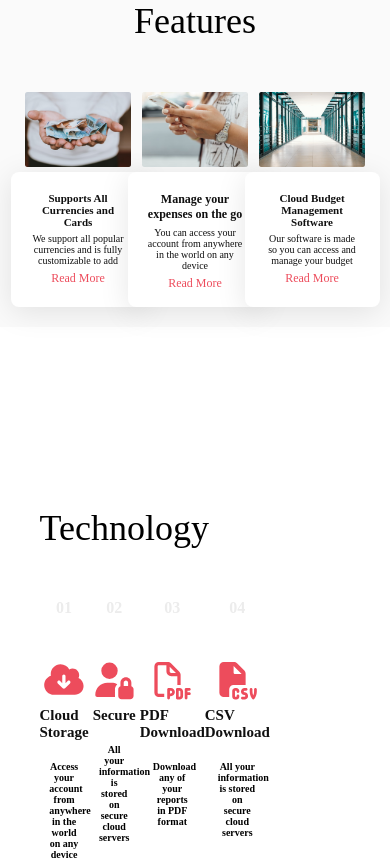
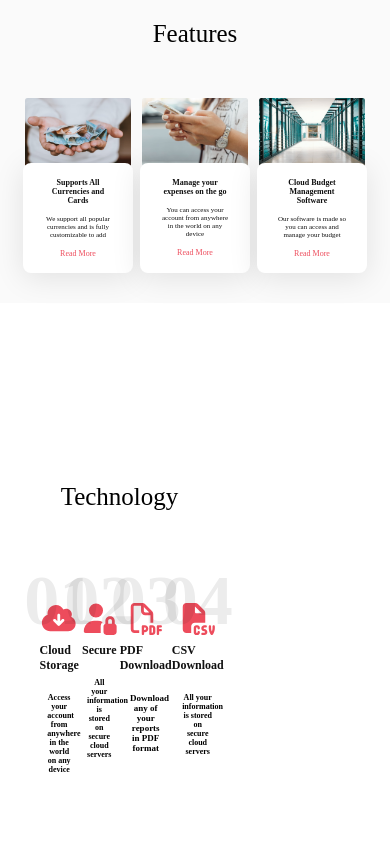
Before and after one commit to tursunbekovaDev/cloud, a plain HTML site: page index.html in a window 390 px wide. Drawn offline with Linux system fonts and the light colour scheme.

Commit message:
Adapt3 (#5)
* add section

* adapt

* adapt

* adapted

* adapted

```diff
--- a/media.scss
+++ b/media.scss
@@ -454,6 +454,168 @@
   }
 }
 @media (max-width: 450px){
+  #feature {
+    padding: 20px 0 130px 0;
+
+    .feature {
+      &--center {
+        font-size: 25px;
+      }
+
+      &--more {
+        &__support {
+          &--card1 {
+            padding: 15px 20px;
+            width: 70px;
+            height: 80px;
+            margin-top: 65px;
+
+            h1 {
+              font-size: 8px;
+            }
+
+            p {
+              font-size: 7px;
+              padding: 10px 0;
+            }
+
+            a {
+              font-size: 8px;
+            }
+          }
+        }
+
+        &__manage {
+          &--card2 {
+            padding: 15px 20px;
+            width: 70px;
+            height: 80px;
+            margin-top: 65px;
+
+            h1 {
+              font-size: 8px;
+            }
+
+            p {
+              font-size: 7px;
+              padding: 10px 0;
+            }
+
+            a {
+              font-size: 8px;
+            }
+          }
+        }
+
+        &__budget {
+          &--card3 {
+            padding: 15px 20px;
+            width: 70px;
+            height: 80px;
+            margin-top: 65px;
+
+            h1 {
+              font-size: 8px;
+            }
+
+            p {
+              font-size: 7px;
+              padding: 10px 0;
+            }
+
+            a {
+              font-size: 8px;
+            }
+          }
+        }
+      }
+    }
+  }
+  #techno {
+    .techno {
+      &--tittle {
+        font-size: 25px;
+      }
+
+      &--servers {
+        &__cloud {
+          h1 {
+            font-size: 70px;
+          }
+
+          .icon {
+            font-size: 30px;
+            padding: 42px 0 0 0
+          }
+
+          h2 {
+            font-size: 12px;
+          }
+
+          h3 {
+            font-size: 8px;
+          }
+        }
+
+        &__secure {
+          h1 {
+            font-size: 70px;
+          }
+
+          .icon {
+            font-size: 30px;
+            padding: 42px 0 0 0
+          }
+
+          h2 {
+            font-size: 12px;
+          }
+
+          h3 {
+            font-size: 8px;
+          }
+        }
+
+        &__pdf {
+          h1 {
+            font-size: 70px;
+          }
+
+          .icon {
+            font-size: 30px;
+            padding: 42px 0 0 0
+          }
+
+          h2 {
+            font-size: 12px;
+          }
+
+          h3 {
+            font-size: 9px;
+          }
+        }
+
+        &__csv {
+          h1 {
+            font-size: 70px;
+          }
+
+          .icon {
+            font-size: 30px;
+            padding: 42px 0 0 0
+          }
+
+          h2 {
+            font-size: 12px;
+          }
+
+          h3 {
+            font-size: 8px;
+          }
+        }
+      }
+    }
+  }
 }
 @media (max-width: 414px){
 }
```
Also changed, not shown: css/media.css.
